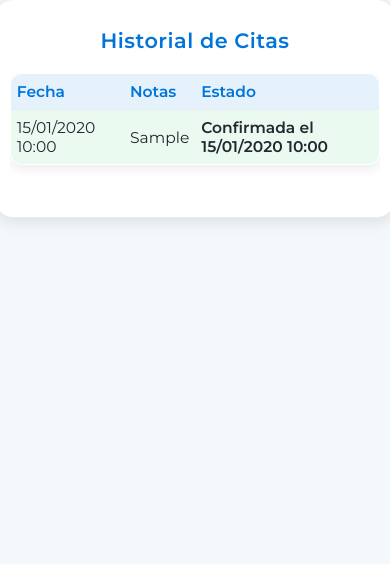
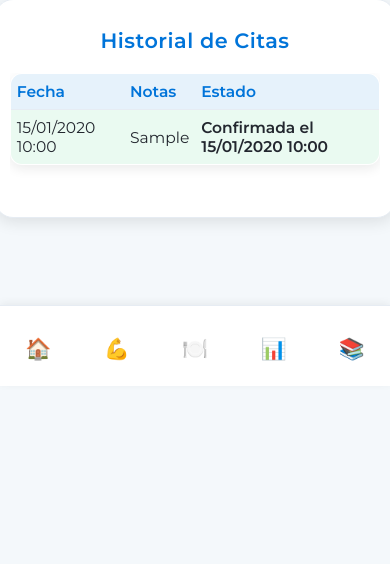
Before and after one commit to isaaccerrillosf/nutriapp, a PHP site: page /cliente_citas.php in a window 390 px wide. Shown: the part 458-1022 px from the top of the page. Run offline with PHP 8.4, Linux system fonts and the light colour scheme; a user stored in the database is signed in; tables that the repository leaves empty hold one stand-in row (values such as "Sample post").

Commit message:
Add mobile bottom navigation bar and responsive UI styles
Co-authored-by: isaac.cerrillo <isaac.cerrillo@somefriends.com.mx>

```diff
--- /dev/null
+++ b/css/cliente-ui.css
@@ -0,0 +1,23 @@
+:root{
+ --color-primary:#0074D9;
+ --color-primary-light:#E6F2FB;
+ --color-success:#27AE60;
+ --color-warning:#F39C12;
+ --color-danger:#E74C3C;
+ --text-dark:#23272F;
+ --text-muted:#5F6B7A;
+ --radius-lg:18px;
+ --shadow-card:0 4px 16px rgba(0,0,0,0.08);
+}
+body{background:#f4f8fb;font-family:'Montserrat',Arial,sans-serif;color:var(--text-dark);}
+.card{background:#fff;border-radius:var(--radius-lg);box-shadow:var(--shadow-card);border:1.5px solid #e6ecf3;padding:20px}
+.card-hover:hover{transform:translateY(-4px);box-shadow:0 6px 20px rgba(0,0,0,0.12);}
+.btn-primary{background:var(--color-primary);color:#fff;border:none;border-radius:12px;padding:12px 20px;font-weight:600;cursor:pointer;transition:background .2s}
+.btn-primary:hover{background:#0056b3}
+.progress-ring{width:72px;height:72px;position:relative}
+.progress-ring svg{transform:rotate(-90deg)}
+.bottom-bar{position:fixed;bottom:0;left:0;width:100%;height:60px;background:#fff;border-top:1px solid #e6ecf3;display:none;z-index:10000}
+.bottom-bar-icons{display:flex;justify-content:space-around;align-items:center;height:100%}
+.bottom-bar a{flex:1;text-align:center;color:var(--color-primary);font-size:1.3em;text-decoration:none}
+.bottom-bar a.active{color:var(--color-primary)}
+@media(max-width:600px){.bottom-bar{display:block}}
--- a/header_cliente.php
+++ b/header_cliente.php
@@ -20,3 +20,16 @@ $nombre = $_SESSION['usuario_nombre'] ?? '';
 <button class="hamburger-menu" onclick="toggleMenu()" style="display: none;">
     ☰
 </button>
+
+<link rel="stylesheet" href="css/cliente-ui.css">
+
+<!-- Bottom navigation for mobile -->
+<nav class="bottom-bar">
+    <div class="bottom-bar-icons">
+        <a href="cliente_dashboard.php" class="<?= basename($_SERVER['PHP_SELF'])=='cliente_dashboard.php'?'active':'' ?>">🏠</a>
+        <a href="cliente_rutina.php" class="<?= basename($_SERVER['PHP_SELF'])=='cliente_rutina.php'?'active':'' ?>">💪</a>
+        <a href="cliente_dieta.php" class="<?= basename($_SERVER['PHP_SELF'])=='cliente_dieta.php'?'active':'' ?>">🍽️</a>
+        <a href="cliente_resultados.php" class="<?= basename($_SERVER['PHP_SELF'])=='cliente_resultados.php'?'active':'' ?>">📊</a>
+        <a href="cliente_ejercicios.php" class="<?= basename($_SERVER['PHP_SELF'])=='cliente_ejercicios.php'?'active':'' ?>">📚</a>
+    </div>
+</nav>
```
